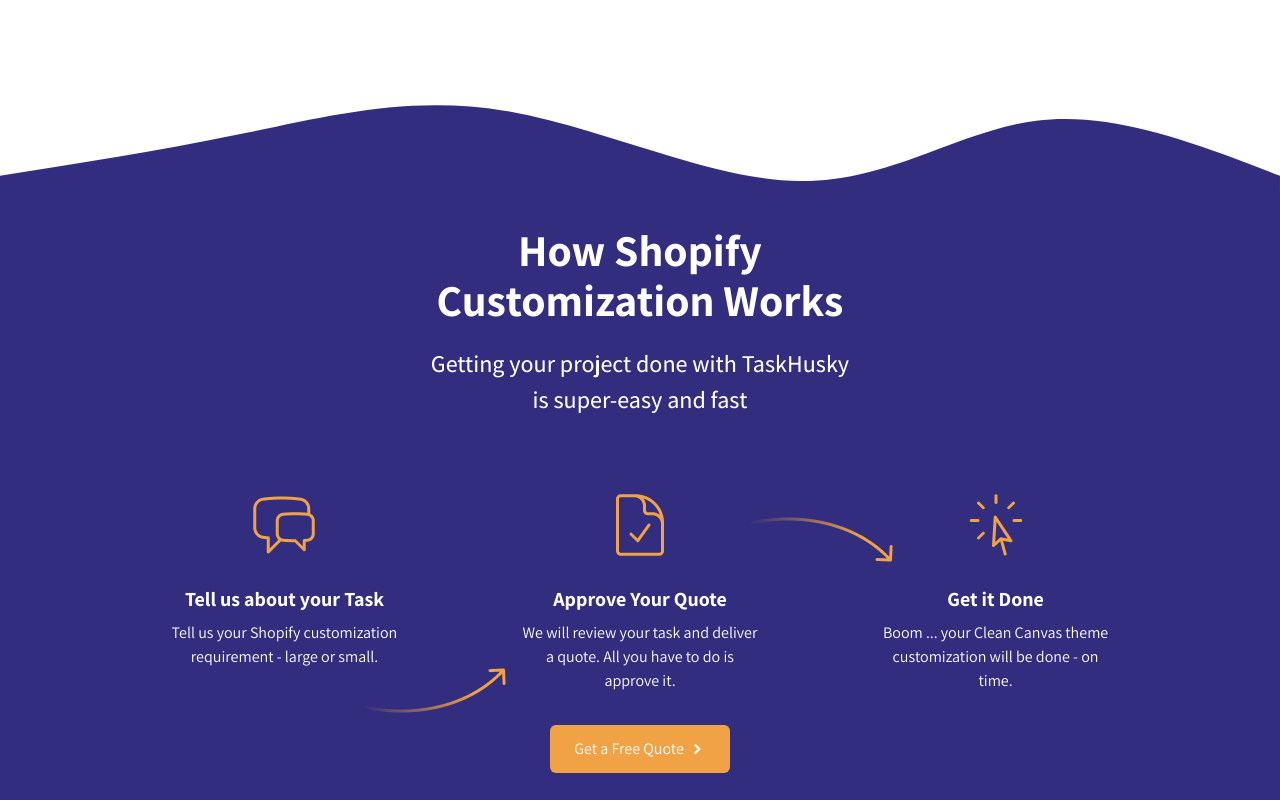
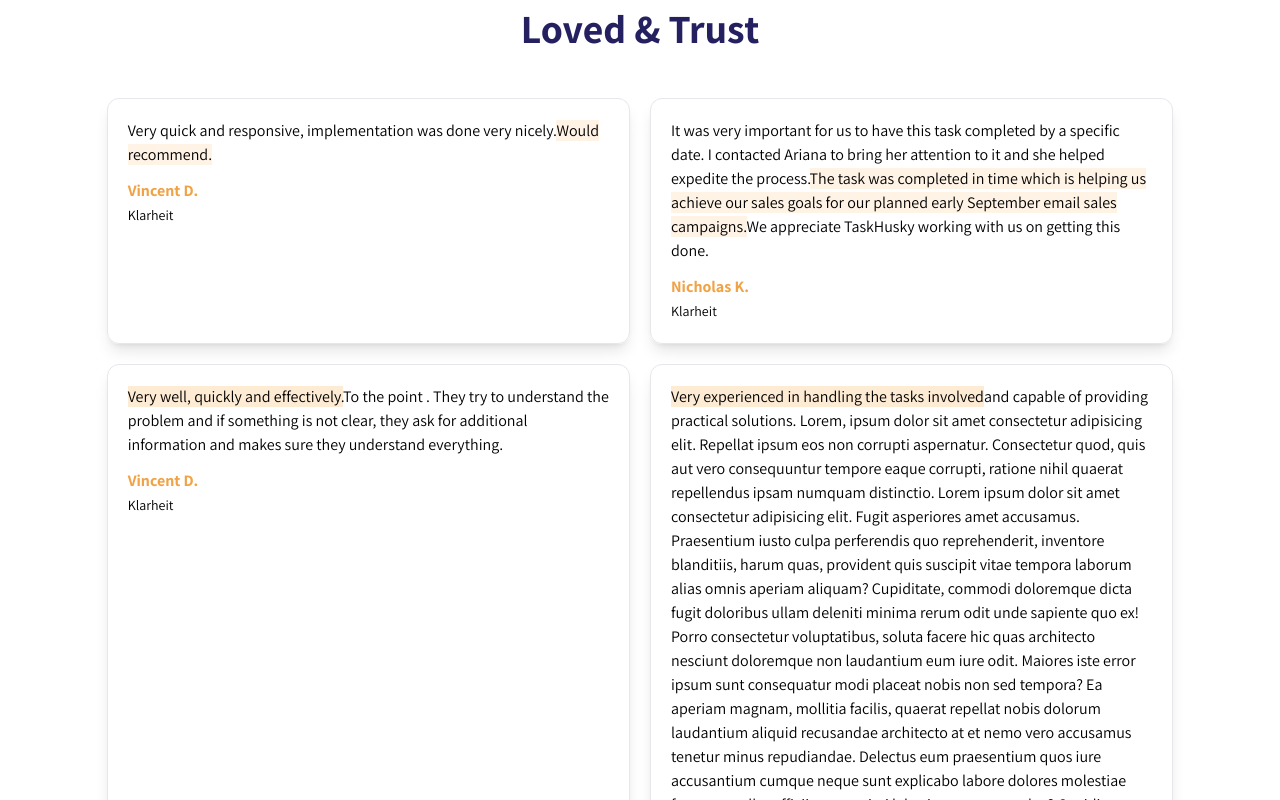
Before and after one commit to musfiqsucks/bullzpot-final, a React (Vite) app: page / in a window 1280 px wide. Shown: the part 860-1660 px from the top of the page. Built offline with nearby package versions, Linux system fonts and the light colour scheme.

Commit message:
[feat]:love and trust section added

```diff
--- /dev/null
+++ b/src/components/UI/LoveTrustSection.jsx
@@ -0,0 +1,87 @@
+const LoveTrustSection = () => {
+  return (
+    <div className="max-w-screen-xl w-10/12 mx-auto">
+      <div className="text-center">
+        <h1 className="text-[40px] color-primary font-bold">Loved & Trust</h1>
+      </div>
+      <div className="grid grid-cols-1 md:grid-cols-2 gap-5 mt-10">
+        <div className="h-auto border-solid border-[1px] border-gray-200 p-5 rounded-xl shadow-lg">
+          <p className="text-base">
+            Very quick and responsive, implementation was done very nicely.
+            <span className="bg-orange-200 bg-opacity-30">
+              Would recommend.
+            </span>
+          </p>
+          <h2 className="font-xl font-bold color-secondary mt-3">Vincent D.</h2>
+          <span className="text-sm">Klarheit</span>
+        </div>
+        <div className="border-solid border-[1px] border-gray-200 p-5 rounded-xl shadow-lg">
+          <p className="text-base">
+            It was very important for us to have this task completed by a
+            specific date. I contacted Ariana to bring her attention to it and
+            she helped expedite the process.
+            <span className="bg-orange-200 bg-opacity-30">
+              The task was completed in time which is helping us achieve our
+              sales goals for our planned early September email sales campaigns.
+            </span>
+            We appreciate TaskHusky working with us on getting this done.
+          </p>
+          <h2 className="font-xl font-bold color-secondary mt-3">
+            Nicholas K.
+          </h2>
+          <span className="text-sm">Klarheit</span>
+        </div>
+        <div className="border-solid border-[1px] border-gray-200 p-5 rounded-xl shadow-lg">
+          <p className="text-base">
+            <span className="bg-orange-200 bg-opacity-50">
+              Very well, quickly and effectively.
+            </span>
+            To the point . They try to understand the problem and if something
+            is not clear, they ask for additional information and makes sure
+            they understand everything.
+          </p>
+          <h2 className="font-xl font-bold color-secondary mt-3">Vincent D.</h2>
+          <span className="text-sm">Klarheit</span>
+        </div>
+        <div className="border-solid border-[1px] border-gray-200 p-5 rounded-xl shadow-lg">
+          <p className="text-base">
+            <span className="bg-orange-200 bg-opacity-50">
+              Very experienced in handling the tasks involved
+            </span>
+            and capable of providing practical solutions. Lorem, ipsum dolor sit
+            amet consectetur adipisicing elit. Repellat ipsum eos non corrupti
+            aspernatur. Consectetur quod, quis aut vero consequuntur tempore
+            eaque corrupti, ratione nihil quaerat repellendus ipsam numquam
+            distinctio. Lorem ipsum dolor sit amet consectetur adipisicing elit.
+            Fugit asperiores amet accusamus. Praesentium iusto culpa perferendis
+            quo reprehenderit, inventore blanditiis, harum quas, provident quis
+            suscipit vitae tempora laborum alias omnis aperiam aliquam?
+            Cupiditate, commodi doloremque dicta fugit doloribus ullam deleniti
+            minima rerum odit unde sapiente quo ex! Porro consectetur
+            voluptatibus, soluta facere hic quas architecto nesciunt doloremque
+            non laudantium eum iure odit. Maiores iste error ipsum sunt
+            consequatur modi placeat nobis non sed tempora? Ea aperiam magnam,
+            mollitia facilis, quaerat repellat nobis dolorum laudantium aliquid
+            recusandae architecto at et nemo vero accusamus tenetur minus
+            repudiandae. Delectus eum praesentium quos iure accusantium cumque
+            neque sunt explicabo labore dolores molestiae facere, repellat
+            officiis cum animi laboriosam recusandae? Cupiditate voluptatibus
+            quibusdam labore neque, nisi inventore vero porro modi maxime.
+            Labore rem excepturi explicabo, exercitationem odio, atque voluptate
+            eveniet incidunt maxime quae similique quas beatae eius magnam ipsum
+            fuga dolorum blanditiis. Vero, eius. Facilis, obcaecati. Earum sed
+            deleniti officia laudantium? Necessitatibus impedit optio expedita
+            saepe rerum, laboriosam nobis qui dolor harum quos iste alias ipsum
+            minus consequatur earum hic itaque illo veritatis quam vel
+            laudantium velit molestias veniam minima? Deserunt ea ex odit velit
+            beatae cum magnam. Dolores totam ipsum qui esse aliquam quod?
+          </p>
+          <h2 className="font-xl font-bold color-secondary mt-3">Michael C.</h2>
+          <span className="text-sm">Klarheit</span>
+        </div>
+      </div>
+    </div>
+  );
+};
+
+export default LoveTrustSection;
--- a/src/pages/Home.jsx
+++ b/src/pages/Home.jsx
@@ -3,6 +3,7 @@
 import Wave from "../components/Wave";
 import CustomizationWork from "../components/UI/CustomizationWork";
 import Partners from "../components/UI/Partners";
+import LoveTrustSection from "../components/UI/LoveTrustSection";
 
 const Home = () => {
   return (
@@ -15,6 +16,7 @@
       ></Banner>
       <Partners></Partners>
       <Wave></Wave>
+      <LoveTrustSection></LoveTrustSection>
       <CustomizationWork></CustomizationWork>
     </>
   );
```
